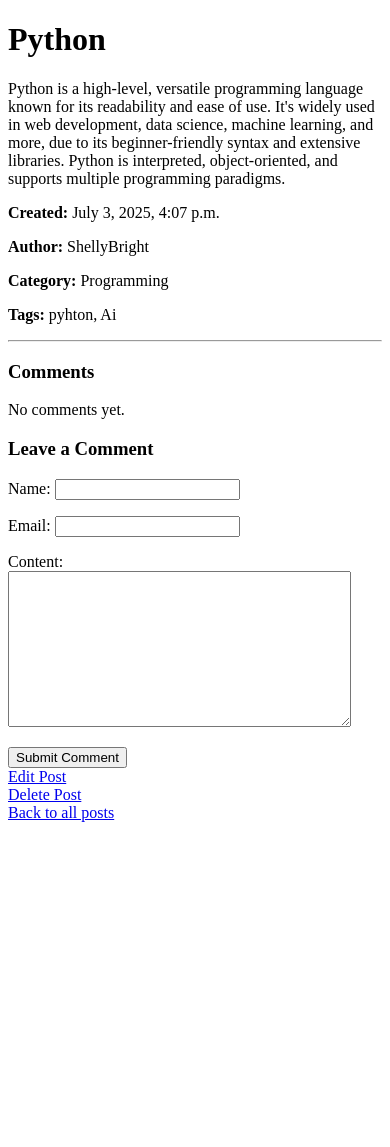
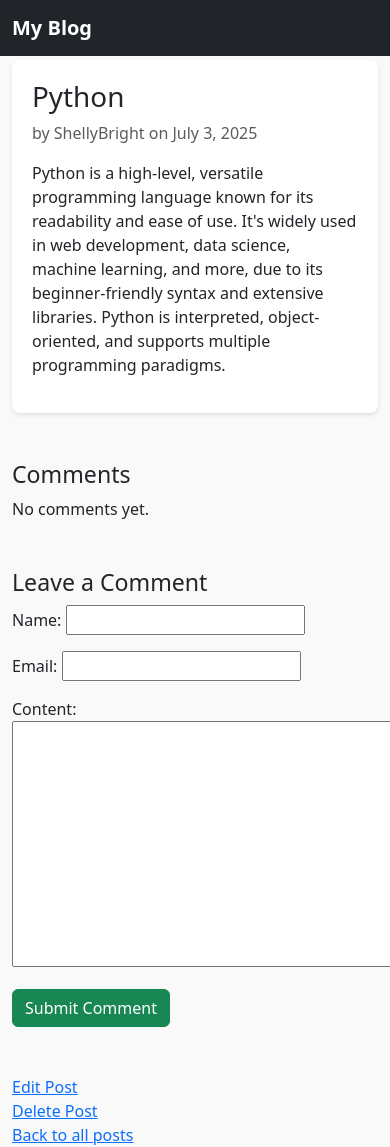
Before and after one commit to ONYIBEFAITHEKUMA/django-blog-crud, a Django app: page /2/ in a window 390 px wide; the page is wider, and only the part inside the window is pictured. Before the commit the page ends 822 px from the top of that part, so only its background shows below. Run offline with Django 5.2, Linux system fonts and the light colour scheme; data comes from the database, SQL or seed files in the repository; both versions use the stored data as it was after the commit.

Commit message:
Add beautiful responsive UI with Bootstrap

```diff
--- /dev/null
+++ b/blog/templates/blog/base.html
@@ -0,0 +1,39 @@
+<!DOCTYPE html>
+<html lang="en">
+<head>
+    <meta charset="UTF-8" />
+    <title>{% block title %}My Blog{% endblock %}</title>
+    <meta name="viewport" content="width=device-width, initial-scale=1" />
+    <!-- Bootstrap CSS CDN -->
+     {% comment %} <link rel="stylesheet" href="{% static 'css/style.css' %}"> {% endcomment %}
+
+    <link rel="stylesheet" href="https://cdn.jsdelivr.net/npm/bootstrap@5.3.3/dist/css/bootstrap.min.css">
+    <style>
+        body {
+            padding-top: 60px;
+            background-color: #f9f9f9;
+        }
+        .navbar-brand {
+            font-weight: bold;
+        }
+        .blog-post {
+            background: #fff;
+            padding: 20px;
+            border-radius: 8px;
+            margin-bottom: 20px;
+            box-shadow: 0 2px 4px rgba(0,0,0,.1);
+        }
+    </style>
+</head>
+<body>
+    <nav class="navbar navbar-expand-lg navbar-dark bg-dark fixed-top">
+        <div class="container">
+            <a class="navbar-brand" href="{% url 'post_list' %}">My Blog</a>
+        </div>
+    </nav>
+    <div class="container">
+        {% block content %}
+        {% endblock %}
+    </div>
+</body>
+</html>
--- a/blog/templates/blog/post_detail.html
+++ b/blog/templates/blog/post_detail.html
@@ -1,40 +1,32 @@
-<!DOCTYPE html>
-<html lang="en">
-<head>
-    <meta charset="UTF-8">
-    <title>{{ post.title }}</title>
-</head>
-<body>
+{% extends 'blog/base.html' %}
+
+{% block title %}{{ post.title }} - My Blog{% endblock %}
+
+{% block content %}
+<div class="blog-post">
     <h1>{{ post.title }}</h1>
+    <p class="text-muted">by {{ post.author.username }} on {{ post.created_at|date:"F j, Y" }}</p>
+    <p>{{ post.content }}</p>
+</div>
 
-
-    <p>{{ post.content }}</p>
-    <p><strong>Created:</strong> {{ post.created_at }}</p>
-     <p><strong>Author:</strong> {{ post.author.username }}</p>
-    <p><strong>Category:</strong> {{ post.category }}</p>
-    <p><strong>Tags:</strong>
-        {% for tag in post.tags.all %}
-            {{ tag.name }}{% if not forloop.last %}, {% endif %}
-        {% empty %}
-            No tags
-        {% endfor %}
-    </p>
-
-    <hr>
-<h3>Comments</h3>
+<h3 class="mt-5">Comments</h3>
 {% for comment in comments %}
-    <p><strong>{{ comment.name }}</strong> ({{ comment.created|date:"d M Y H:i" }})</p>
-    <p>{{ comment.content }}</p>
-    <hr>
+    <div class="card mb-3">
+        <div class="card-body">
+            <h5 class="card-title">{{ comment.name }}</h5>
+            <h6 class="card-subtitle mb-2 text-muted">{{ comment.created_at|date:"F j, Y H:i" }}</h6>
+            <p class="card-text">{{ comment.content }}</p>
+        </div>
+    </div>
 {% empty %}
     <p>No comments yet.</p>
 {% endfor %}
 
-<h3>Leave a Comment</h3>
-<form method="post">
+<h3 class="mt-5">Leave a Comment</h3>
+<form method="post" class="mb-5">
     {% csrf_token %}
     {{ comment_form.as_p }}
-    <button type="submit">Submit Comment</button>
+    <button class="btn btn-success" type="submit">Submit Comment</button>
 </form>
 
     <a href="{% url 'post_update' post.pk %}">Edit Post</a>
@@ -44,5 +36,4 @@
     <br />
 
     <a href="{% url 'post_list' %}">Back to all posts</a>
-</body>
-</html>
+{% endblock %}
```
Also changed, not shown: blog/templates/blog/homepage.html (+16 -21 lines), db.sqlite3.
